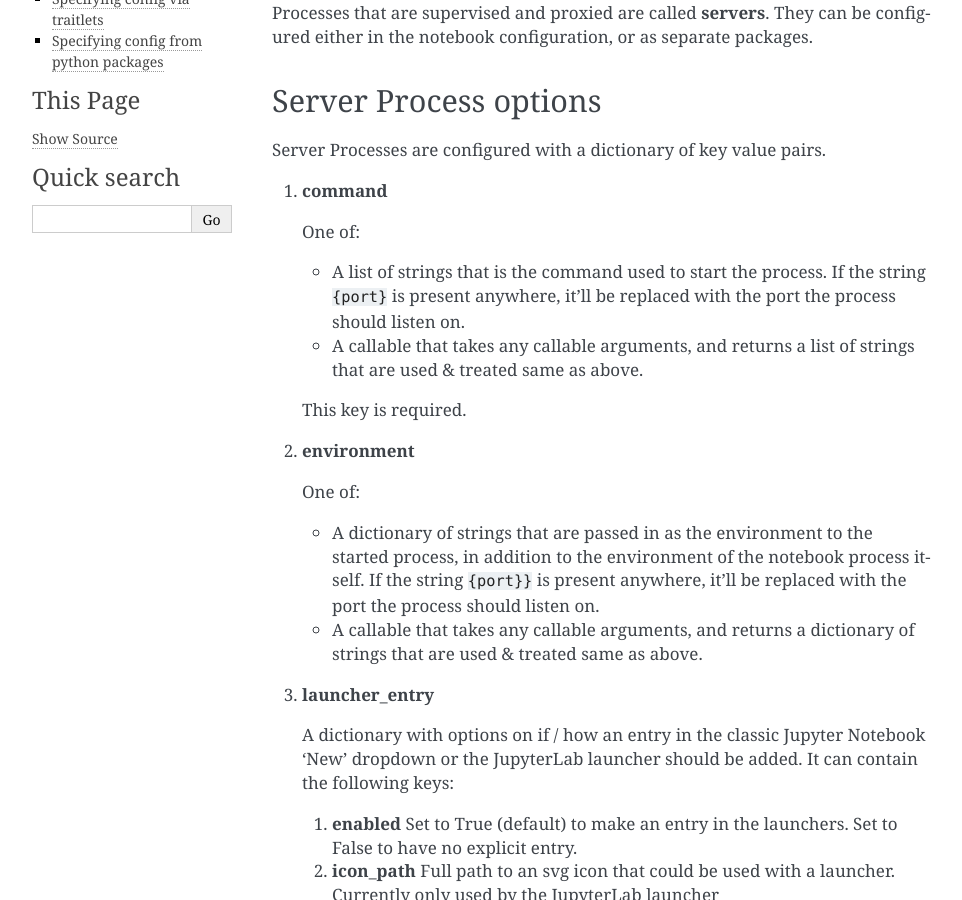
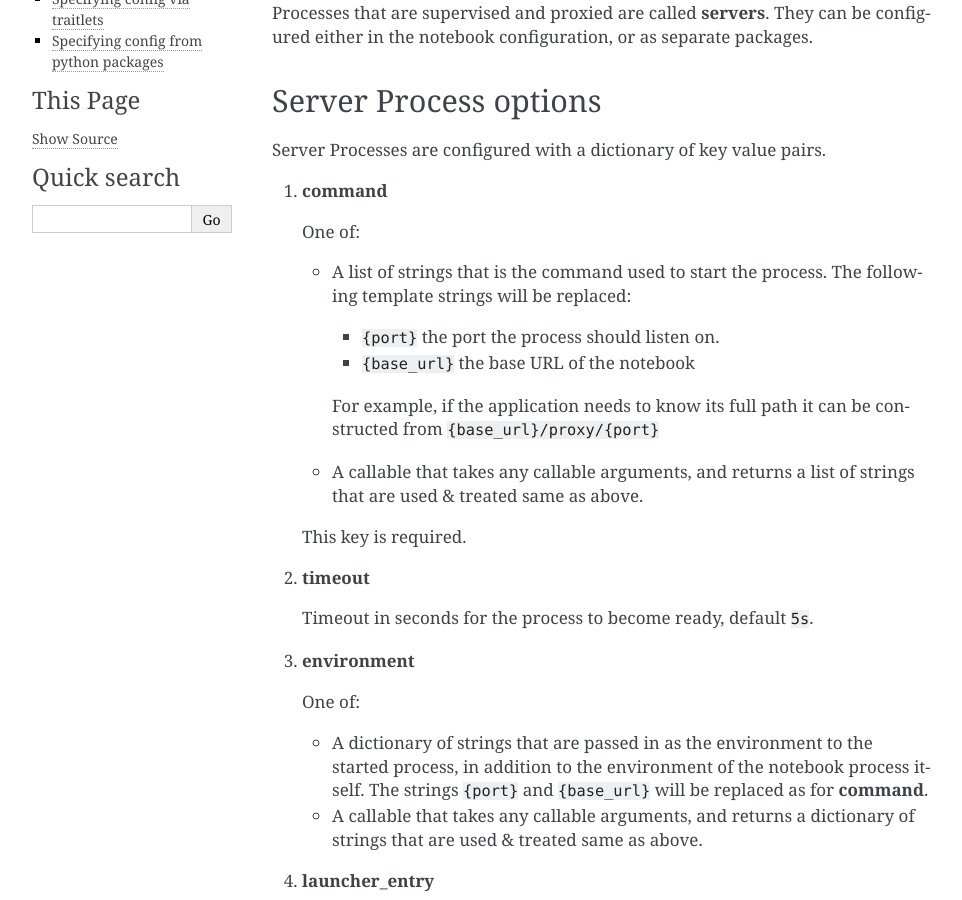
Before and after one commit to jupyterhub/jupyter-server-proxy, a Sphinx documentation site: the page built from docs/server-process.rst, in a window 1280 px wide and 900 px high, scrolled down 190 px. Shown: the whole window, without its empty margins (148-1110 px from the left). Built offline with Sphinx 7.4.7, drawn with Linux system fonts in a browser that asks for light colours; some of the changed text lies outside the part shown.

Commit message:
Document base_url and timeout config

```diff
--- a/docs/server-process.rst
+++ b/docs/server-process.rst
@@ -23,13 +23,23 @@ pairs.
    One of:
 
    * A list of strings that is the command used to start the
-     process. If the string ``{port}`` is present anywhere, it'll
-     be replaced with the port the process should listen on.
+     process. The following template strings will be replaced:
+
+     * ``{port}`` the port the process should listen on.
+
+     * ``{base_url}`` the base URL of the notebook
+
+     For example, if the application needs to know its full path it can
+     be constructed from ``{base_url}/proxy/{port}``
 
    * A callable that takes any :ref:`callable arguments <server-process/callable-argument>`,
      and returns a list of strings that are used & treated same as above.
 
    This key is required.
+
+#. **timeout**
+
+   Timeout in seconds for the process to become ready, default ``5s``.
 
 #. **environment**
 
@@ -37,8 +47,8 @@ pairs.
 
    * A dictionary of strings that are passed in as the environment to
      the started process, in addition to the environment of the notebook
-     process itself. If the string ``{port}}`` is present anywhere,
-     it'll be replaced with the port the process should listen on.
+     process itself. The strings ``{port}`` and ``{base_url}`` will be
+     replaced as for **command**.
 
    * A callable that takes any :ref:`callable arguments <server-process/callable-argument>`,
      and returns a dictionary of strings that are used & treated same as above.
@@ -101,6 +111,9 @@ Currently, the following arguments are available:
 
 #. **port**
    The port the command should listen on
+
+#. **base_url**
+   The base URL of the notebook
 
 If any of the returned strings, lists or dictionaries contain strings
 of form ``{<argument-name>}``, they will be replaced with the value
```
